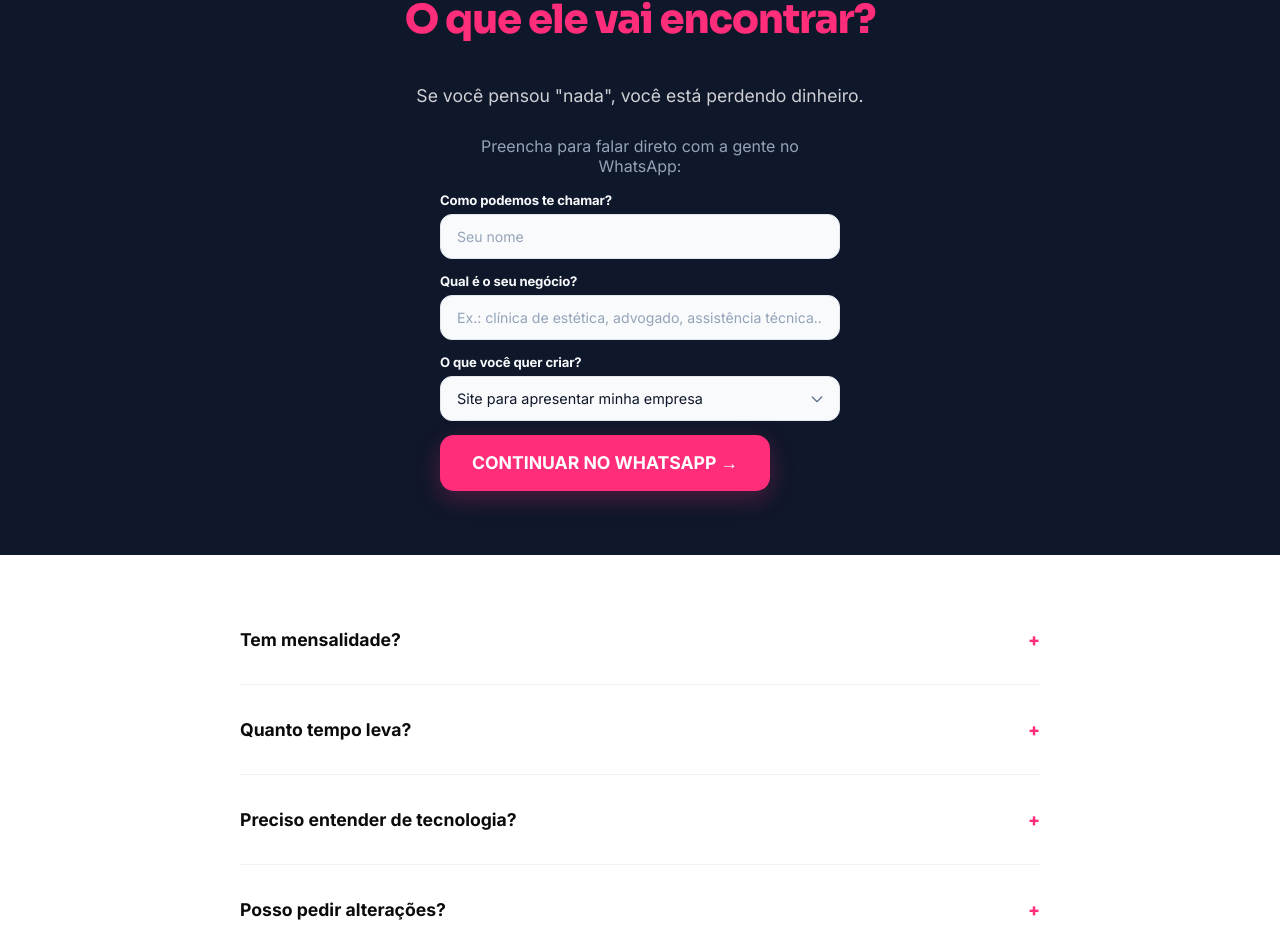
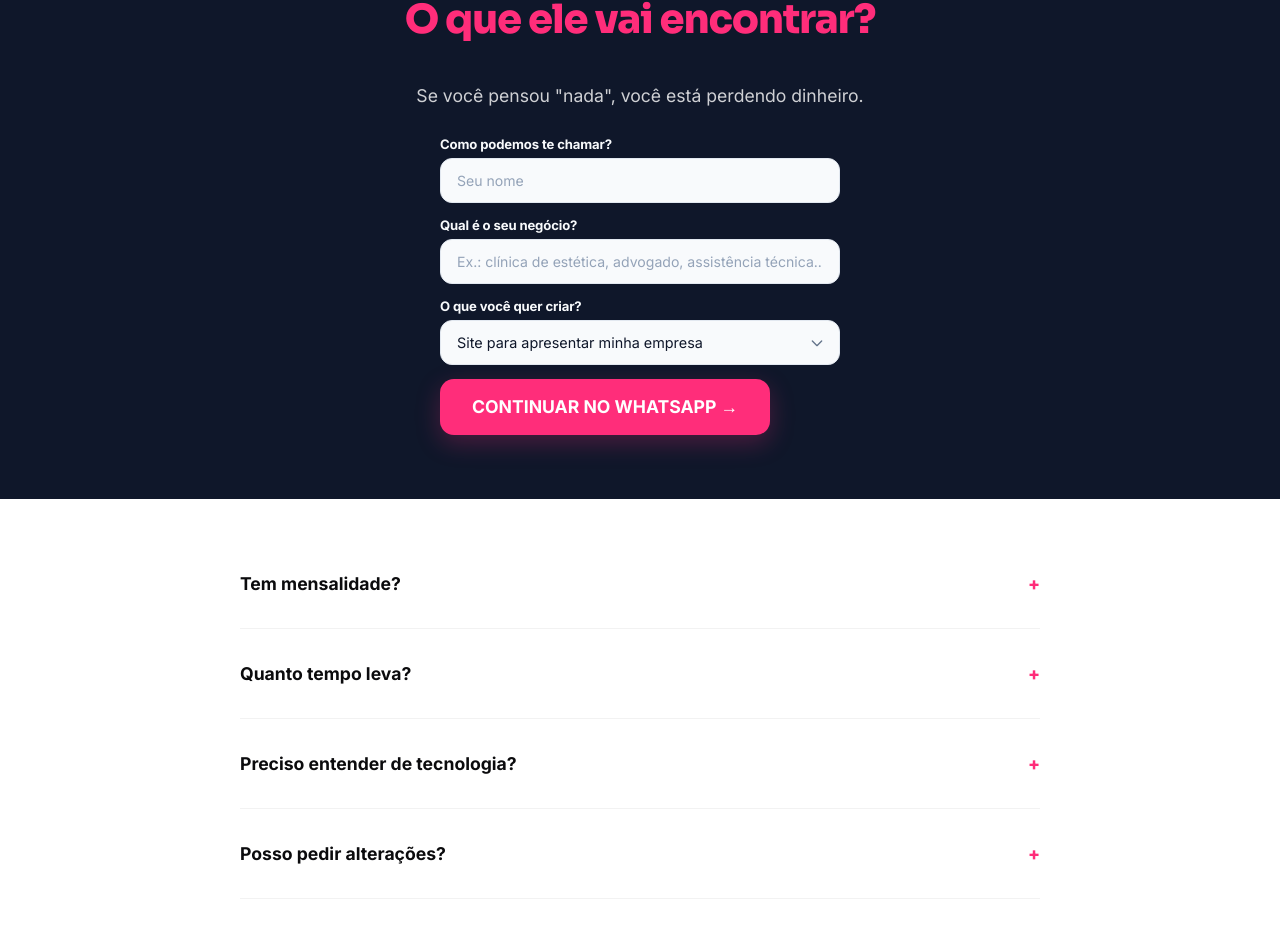
Before and after one commit to t0non/siteexpressbrasil, a Next.js app: page / in a window 1280 px wide. Shown: the part 5625-6558 px from the top of the page. Built offline with nearby package versions, Linux system fonts and the light colour scheme.

Commit message:
fix: remove redundant subtitle above inline lead form

```diff
--- a/src/app/page.tsx
+++ b/src/app/page.tsx
@@ -385,9 +385,6 @@ export default function Home() {
             {t.finalPersuasion}
           </p>
           <div style={{ marginTop: '30px', maxWidth: '400px', margin: '30px auto 0 auto' }}>
-            <p style={{ fontSize: '1rem', color: '#94A3B8', marginBottom: '16px' }}>
-              {t.finalFormTitle}
-            </p>
             <form className={styles.modalForm} onSubmit={handleSubmitForm}>
               <div className={styles.modalFormGroup}>
                 <label className={styles.modalLabel}>{t.formLabelName}</label>
```
